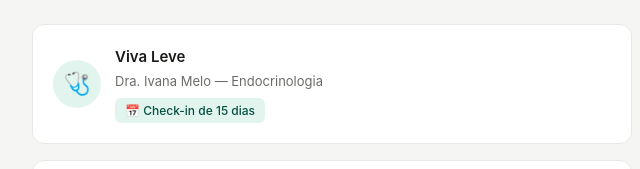
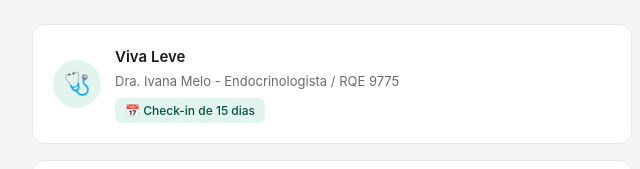
Before and after one commit to ivanameloendocrino/acompanhamento-pacientes, a plain HTML site: page index.html in a window 1280 px wide. Shown: the top 169 px of the page, 308-948 px from the left. Drawn offline with Linux system fonts and the light colour scheme.

Commit message:
Update index.html

```diff
--- a/index.html
+++ b/index.html
@@ -157,7 +157,7 @@
     <div class="avatar">🩺</div>
     <div class="header-text">
       <div class="title">Viva Leve</div>
-      <div class="sub">Dra. Ivana Melo — Endocrinologia</div>
+      <div class="sub">Dra. Ivana Melo - Endocrinologista / RQE 9775</div>
       <span class="badge">📅 Check-in de 15 dias</span>
     </div>
   </div>
```
